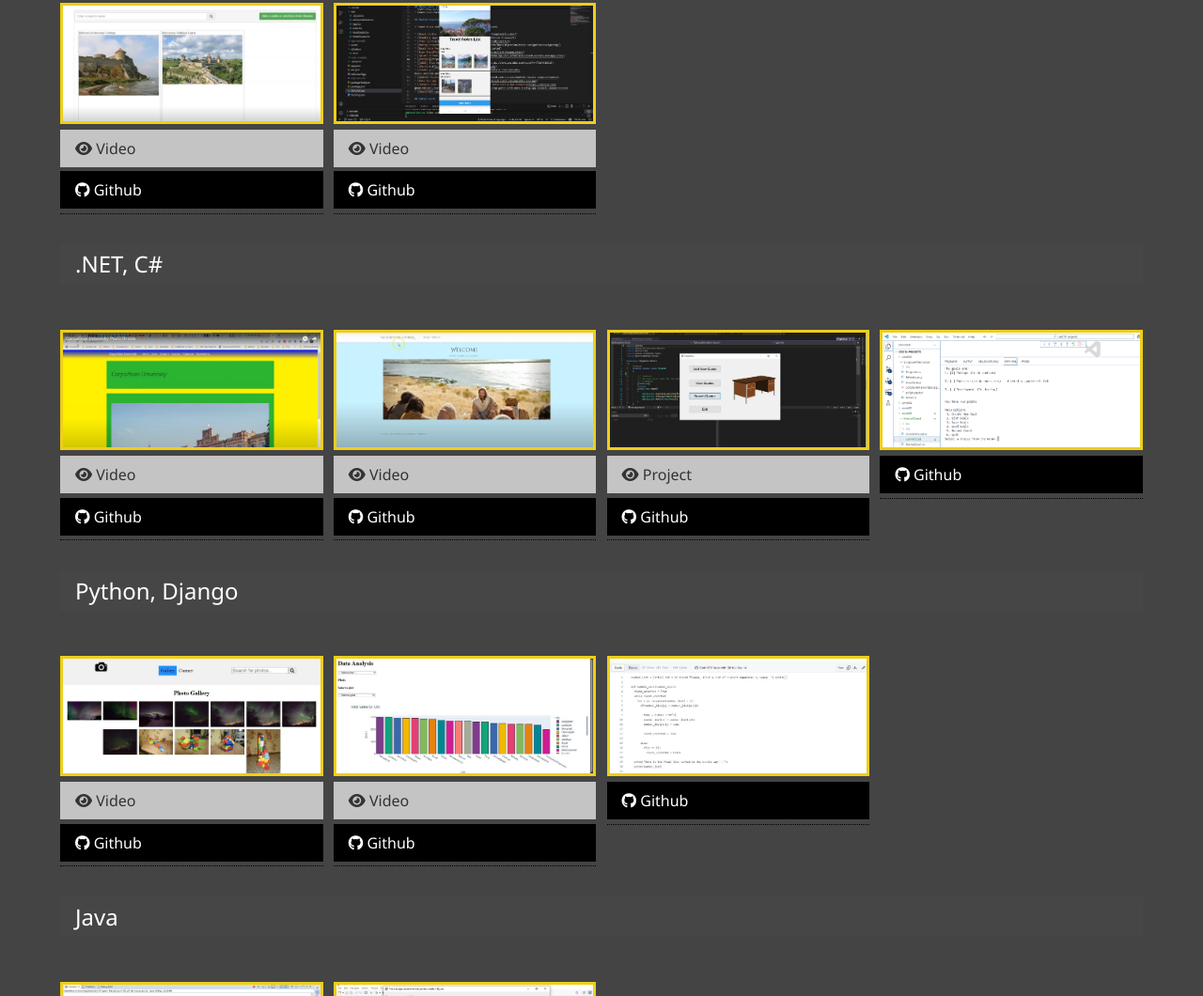
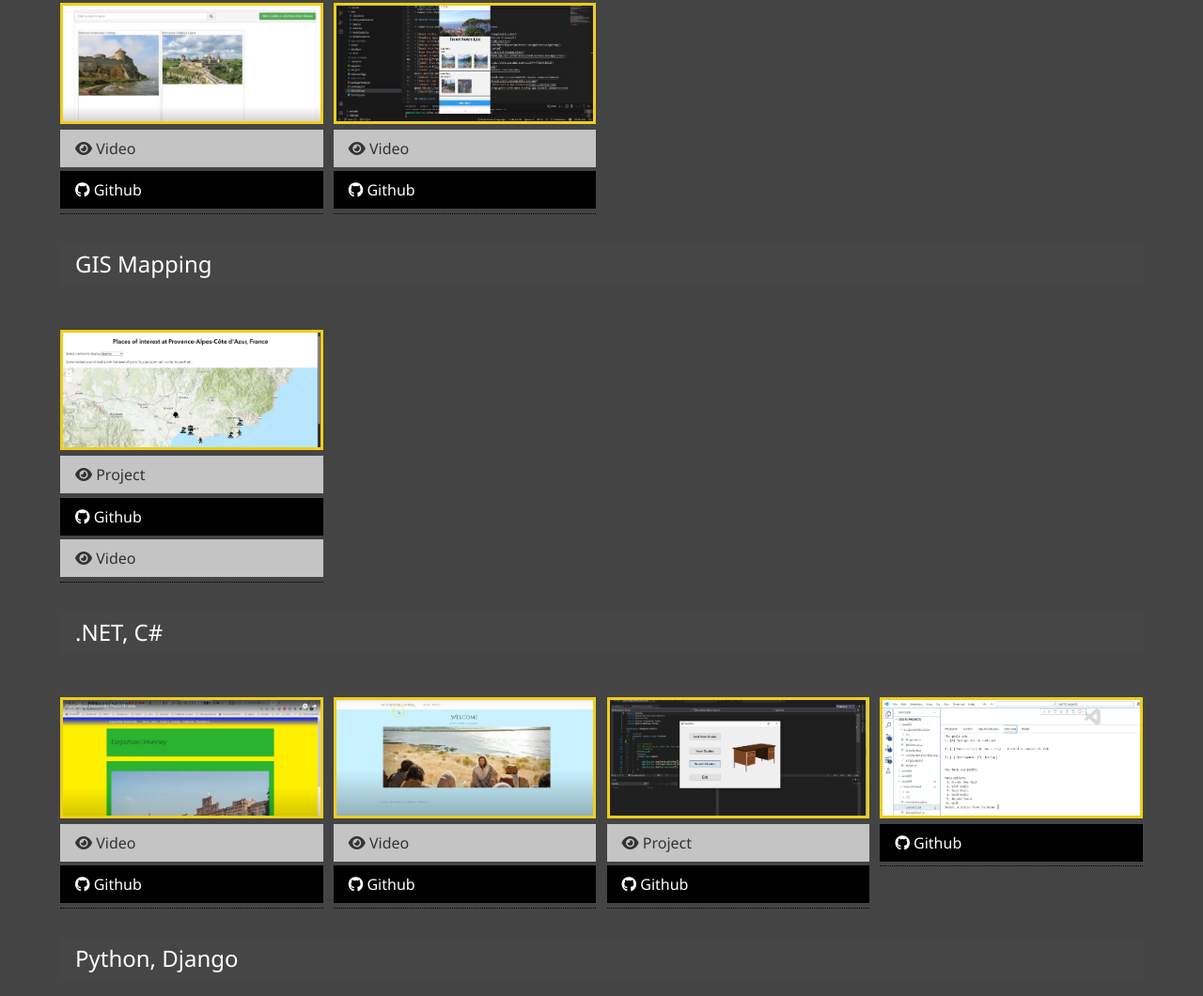
Before and after one commit to pavelwebdeveloper/myportfolio, a website: page dist/projects.html in a window 1280 px wide. Shown: the part 1270-2330 px from the top of the page at 94% size. Drawn offline with Linux system fonts and the light colour scheme.

Commit message:
added GIS Mapping project

```diff
--- a/dist/projects.html
+++ b/dist/projects.html
@@ -292,6 +292,29 @@
             </div>
 
     <h2 class="sm-heading">
+        GIS Mapping
+    </h2>
+    <div class="projects">
+        <div class="item">
+            <div class="project-tooltip">
+                <a href="https://pavelwebdeveloper.github.io/map/" target="_blank">
+                    <img src="img/projects/places of interest in Provence-Alpes-Côte d'Azur.jpg" alt="Map of places of interest in Provence-Alpes-Côte d'Azur">
+                </a>
+                <a href="https://pavelwebdeveloper.github.io/map/" target="_blank" class="btn-light">
+                            <i class="fas fa-eye"></i> Project
+                </a>
+                <a href="https://github.com/pavelwebdeveloper/map" target="_blank" class="btn-dark">
+                            <i class="fab fa-github"></i> Github
+                </a>
+                <a href="https://youtu.be/r4Sk4XF9Xmk" target="_blank" class="btn-light">
+                            <i class="fas fa-eye"></i> Video
+                </a>
+                <span class="tooltiptext">This is a website that I created with the use of a mapping library ArcGIS, HTML, CSS, JavaScript, JSON. I used OOP design for JacaScript.</span>
+                </div>
+            </div>
+    </div>
+
+    <h2 class="sm-heading">
         .NET, C#
     </h2>
     <div class="projects">
```
Also changed, not shown: dist/img/projects/places of interest in Provence-Alpes-Côte d'Azur.jpg (added).
